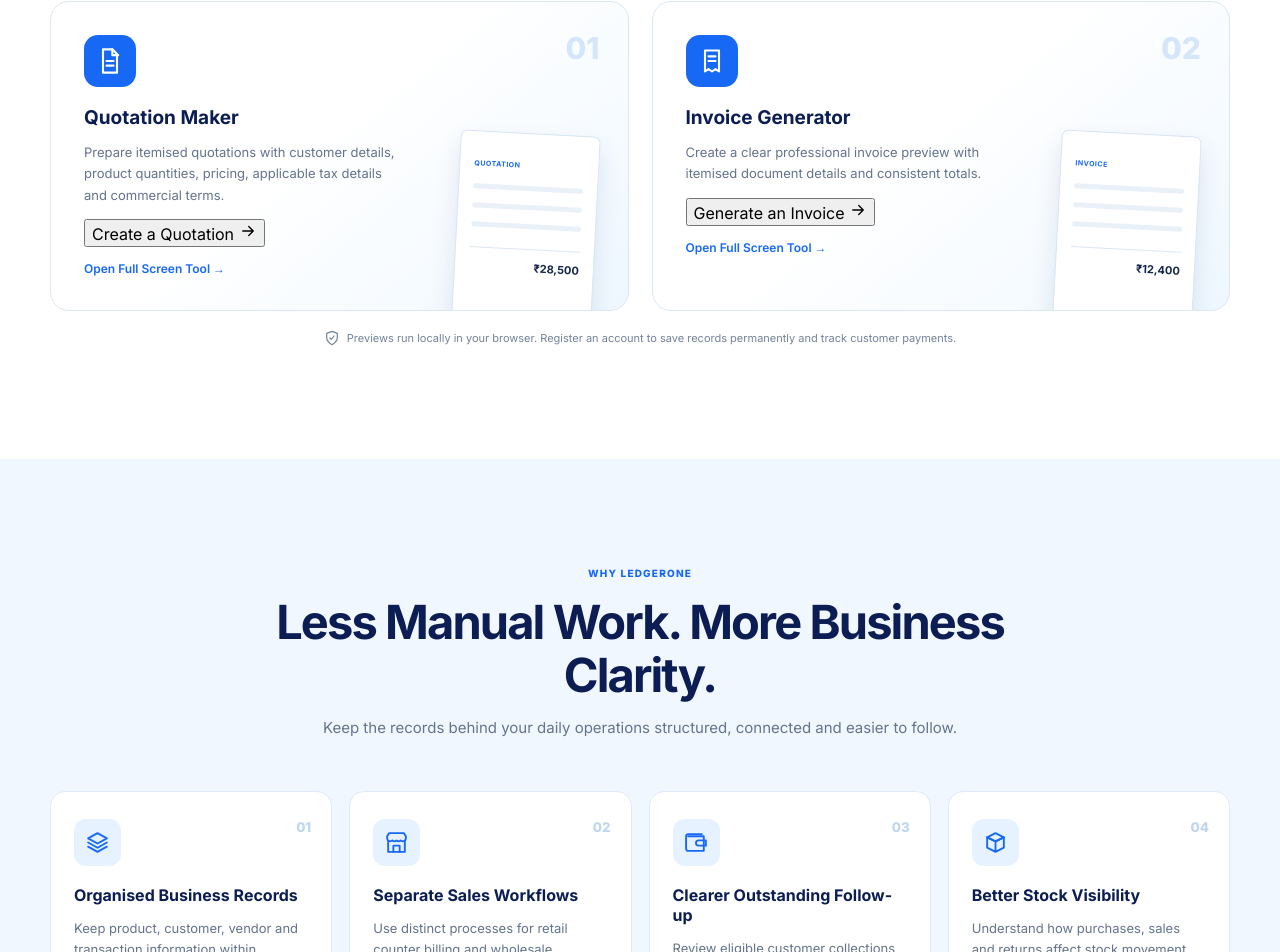
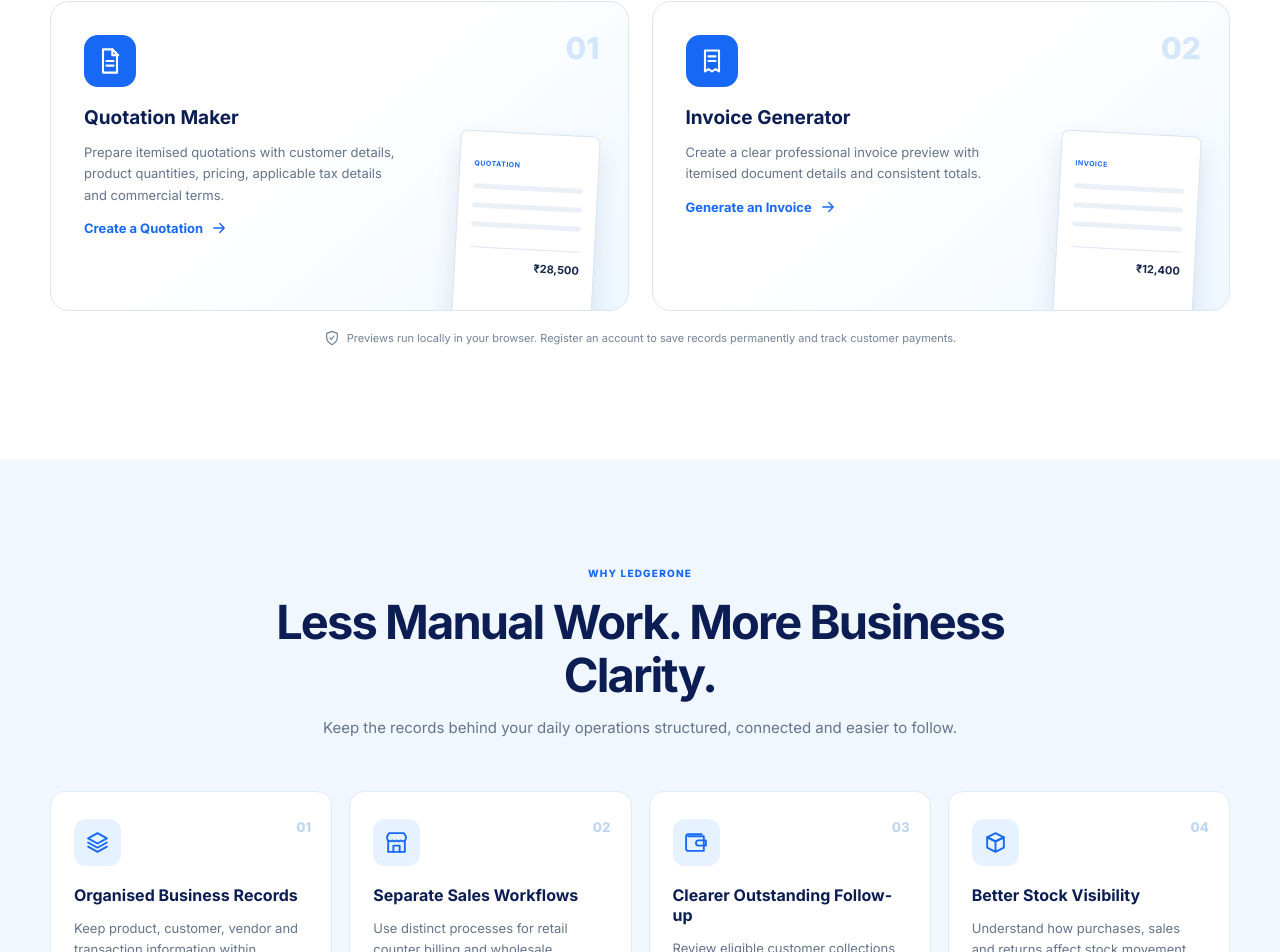
Before and after one commit to OneAssist-Technologies/ledgerone-landing, a Next.js app: page / in a window 1280 px wide. Shown: the part 1214-2166 px from the top of the page. Built offline with nearby package versions, Linux system fonts and the light colour scheme.

Commit message:
fix: remove duplicate button on quotation and invoice toolcards to match exact design

```diff
--- a/src/app/LandingView.jsx
+++ b/src/app/LandingView.jsx
@@ -825,14 +825,12 @@ export default function LandingView() {
                   'Quotation Maker',
                   'Prepare itemised quotations with customer details, product quantities, pricing, applicable tax details and commercial terms.',
                   'document',
-                  '/ledgerone/app/tools/quotation-maker',
                 ],
                 [
                   'Invoice',
                   'Invoice Generator',
                   'Create a clear professional invoice preview with itemised document details and consistent totals.',
                   'receipt',
-                  '/ledgerone/app/tools/invoice-generator',
                 ],
               ].map((x, i) => (
                 <article className="toolcard" key={x[0]}>
@@ -842,20 +840,12 @@ export default function LandingView() {
                   <small>0{i + 1}</small>
                   <h3>{x[1]}</h3>
                   <p>{x[2]}</p>
-                  <div style={{ display: 'flex', flexWrap: 'wrap', gap: '14px', alignItems: 'center' }}>
                   <button
                     onClick={() => setBuilder(x[0])}
                     type="button"
                   >
                     {i ? 'Generate an Invoice' : 'Create a Quotation'} <Icon name="arrow" size={18} />
                   </button>
-                    <a
-                      href={x[4]}
-                      style={{ fontSize: '12px', color: 'var(--blue)', fontWeight: 600, textDecoration: 'none', display: 'inline-flex', alignItems: 'center', gap: '4px' }}
-                    >
-                      Open Full Screen Tool &rarr;
-                    </a>
-                  </div>
                   <div className="minipaper">
                     <b>{x[0].toUpperCase()}</b>
                     <span />
--- a/src/app/landing.css
+++ b/src/app/landing.css
@@ -816,6 +816,7 @@ textarea:focus-visible {
   color: var(--blue);
   font-size: 13px;
   font-weight: 700;
+  cursor: pointer;
 }
 .minipaper {
   width: 140px;
```
Lines whose indentation alone changed are shown as unchanged.
